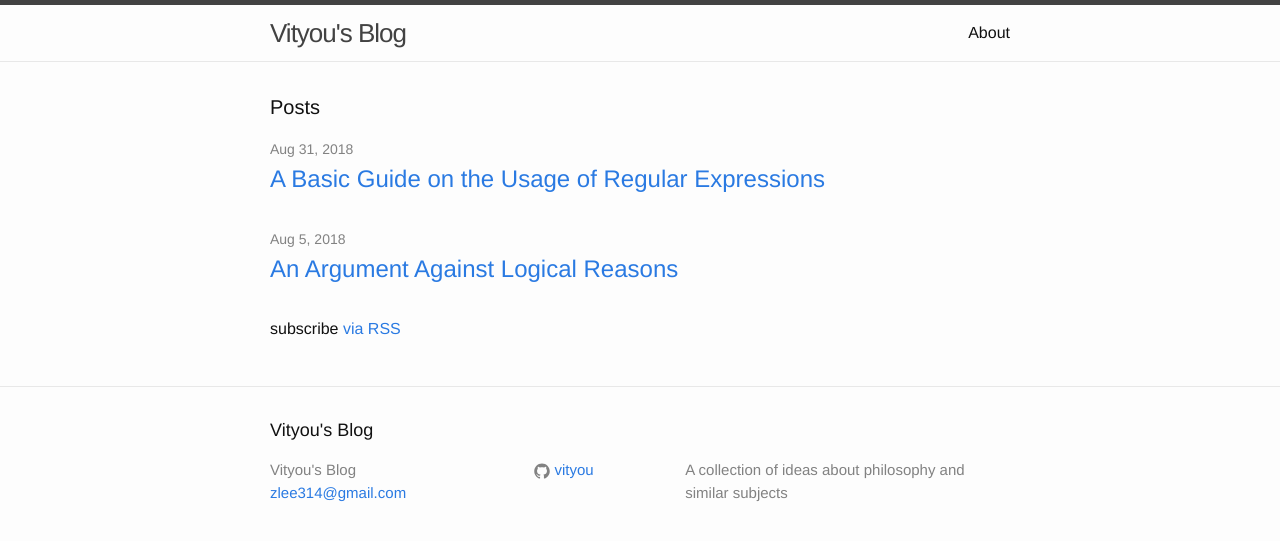
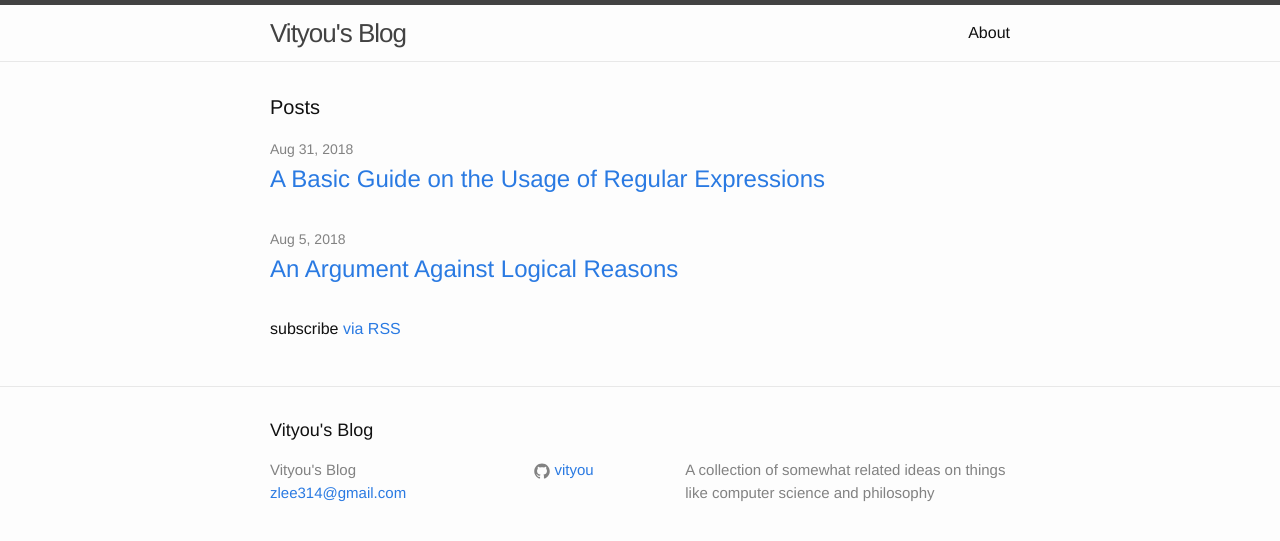
Before and after one commit to vityou/vityou.github.io, a Jekyll site: the page built from index.html, in a window 1280 px wide. Shown: the top 541 px of the page. Built offline with Jekyll 4.4.1, drawn with Linux system fonts in a browser that asks for light colours.

Commit message:
changed description slightly

```diff
--- a/_config.yml
+++ b/_config.yml
@@ -9,8 +9,8 @@
 title: Vityou's Blog
 email: zlee314@gmail.com
 description: > # this means to ignore newlines until "baseurl:"
-  A collection of ideas about philosophy
-  and similar subjects
+  A collection of somewhat related ideas on things
+  like computer science and philosophy
 baseurl: "" # the subpath of your site, e.g. /blog
 url: "https://vityou.github.io" # the base hostname & protocol for your site
 github_username: vityou
```
